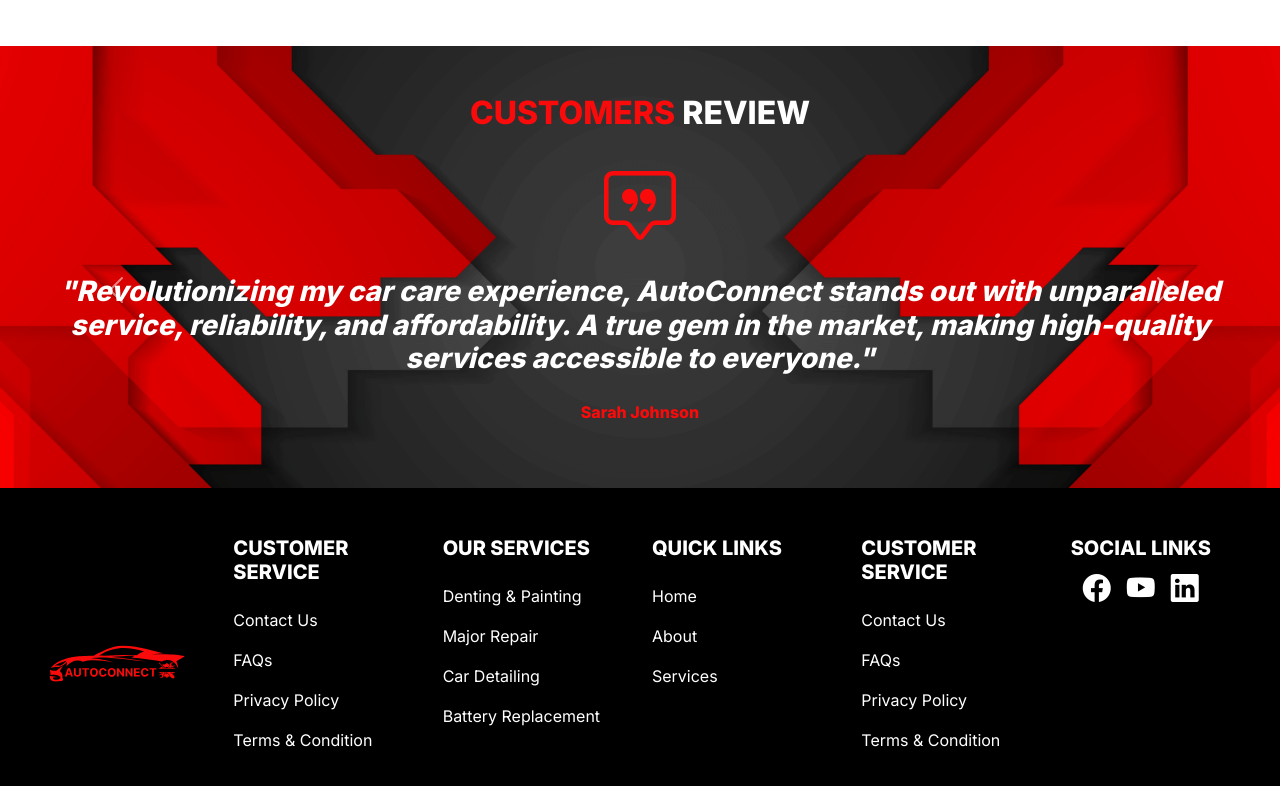
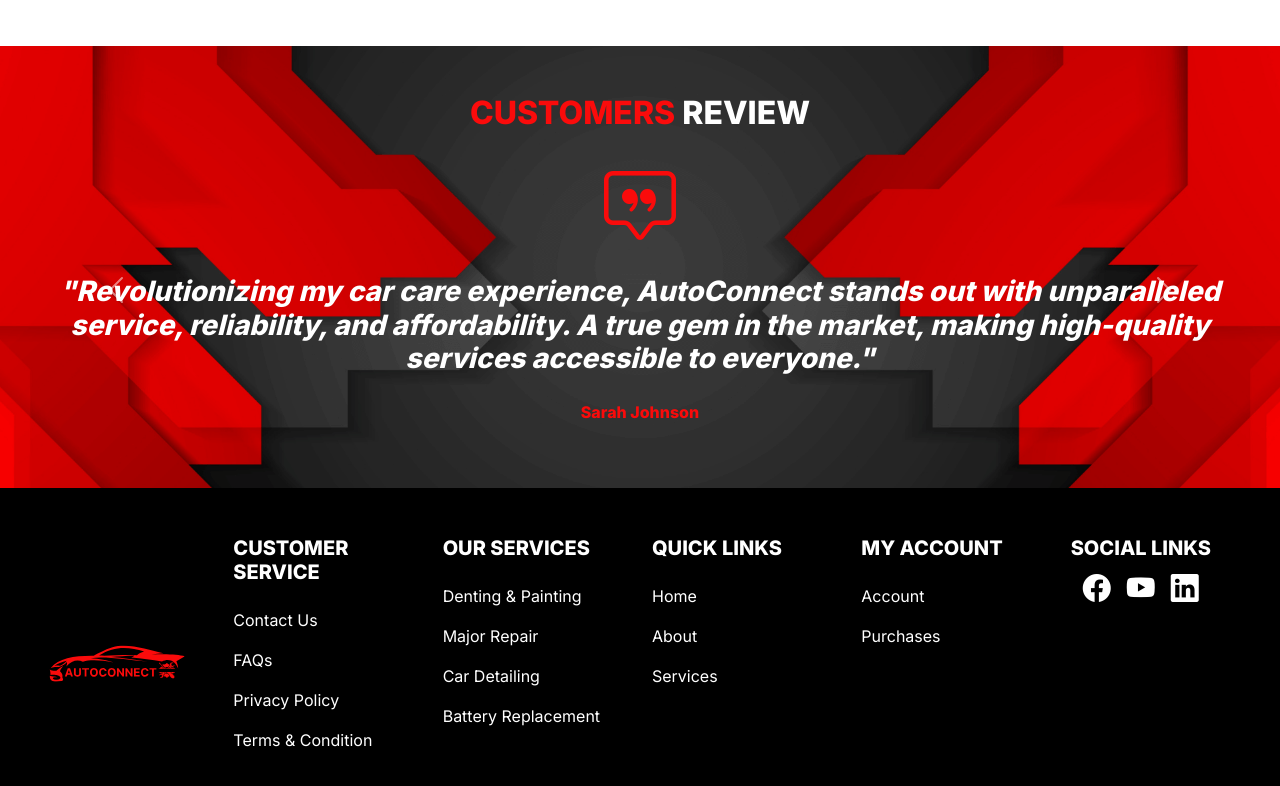
Before and after one commit to jaspherbagor/AutoConnect, a React (Create React App) app in the folder front-end/: page / in a window 1280 px wide. Shown: the part 1401-2187 px from the top of the page. Built offline with nearby package versions, Linux system fonts and the light colour scheme.

Commit message:
added an my account links in the footer

```diff
--- a/front-end/src/components/layouts/client/footer.jsx
+++ b/front-end/src/components/layouts/client/footer.jsx
@@ -51,18 +51,12 @@ const ClientFooter = () => {
               </a>
             </div>
             <div className="col-lg-2 col-md-4 col-sm-6 col-12 text-lg-start text-md-start text-sm-start text-center text-white mb-4">
-            <h5 className="fw-bolder mb-4">CUSTOMER SERVICE</h5>
+            <h5 className="fw-bolder mb-4">MY ACCOUNT</h5>
               <a href="" className="text-decoration-none text-white">
-                <p className="footer-link">Contact Us</p>
+                <p className="footer-link">Account</p>
               </a>
               <a href="" className="text-decoration-none text-white">
-              <p className="footer-link">FAQs</p>
-              </a>
-              <a href="" className="text-decoration-none text-white">
-              <p className="footer-link">Privacy Policy</p>
-              </a>
-              <a href="" className="text-decoration-none text-white">
-              <p className="footer-link">Terms & Condition</p>
+              <p className="footer-link">Purchases</p>
               </a>
             </div>
             <div className="col-lg-2 col-md-4 col-sm-6 col-12 text-lg-start text-md-start text-sm-start text-center text-white mb-4">
```
